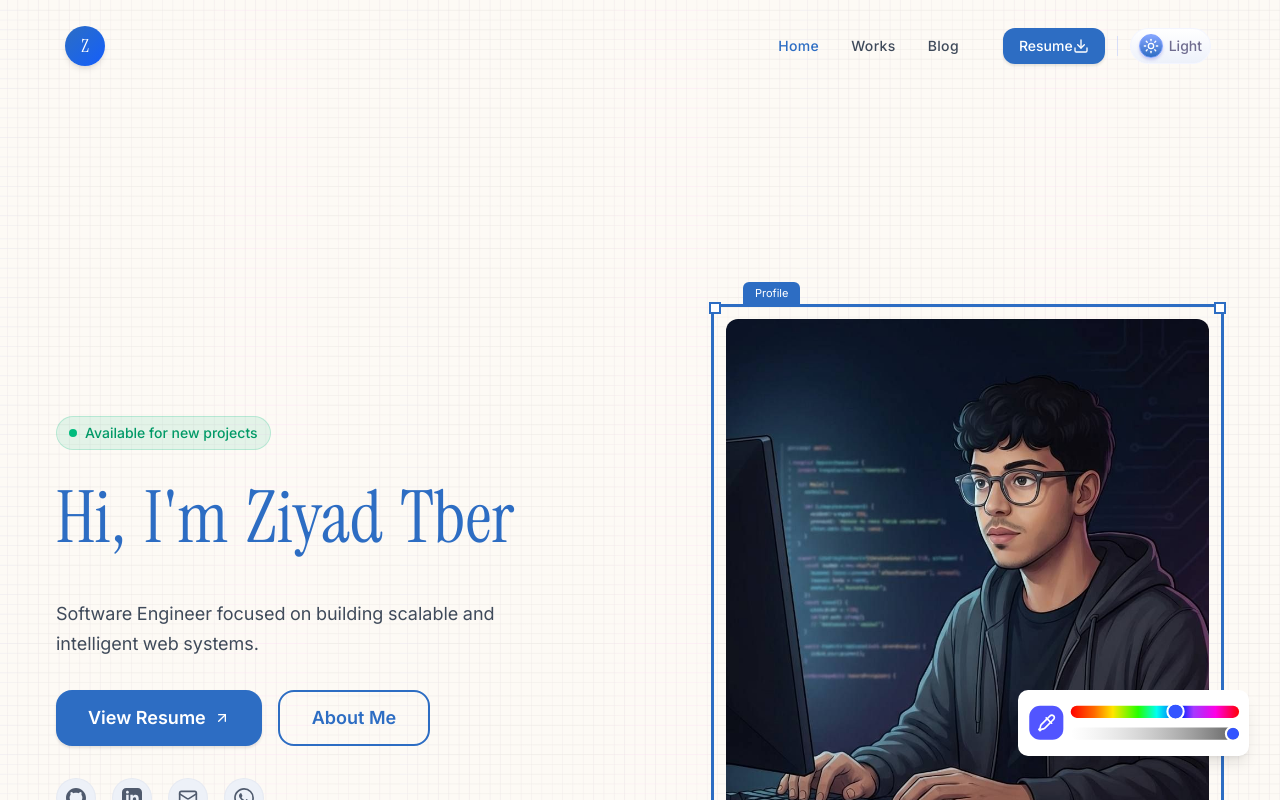
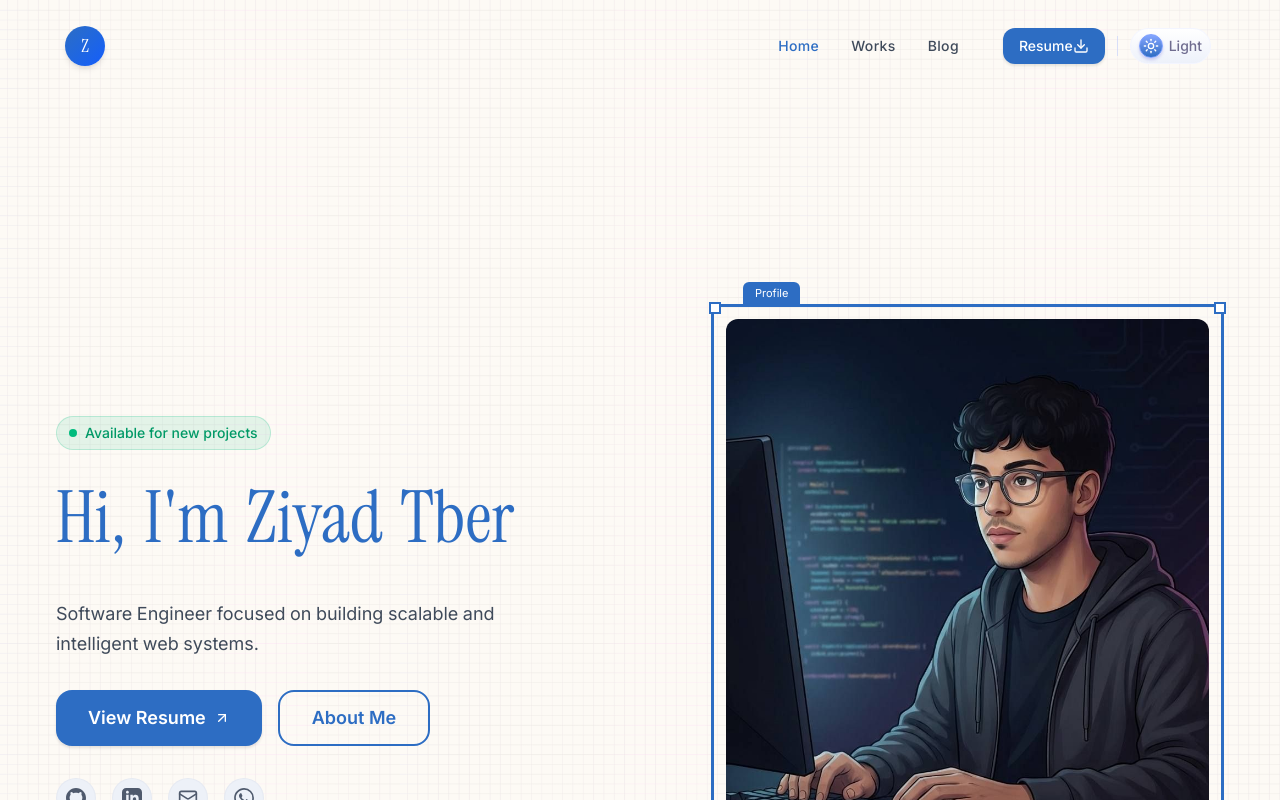
Before and after one commit to ziyad455/protfilio, a React (Vite) app: page / in a window 1280 px wide. Shown: the top 800 px of the page. Built offline with nearby package versions, Linux system fonts and the light colour scheme.

Commit message:
Removed the color-picker overlay near the hero profile image

```diff
--- a/src/components/sections/hero/HeroCard.tsx
+++ b/src/components/sections/hero/HeroCard.tsx
@@ -15,7 +15,6 @@ export const HeroCard = ({
     className,
 }: HeroCardProps) => {
     const caseRef = useRef<HTMLDivElement>(null);
-    const colorRef = useRef<SVGSVGElement>(null);
     const indicatorRef = useRef<HTMLDivElement>(null);
 
     useEffect(() => {
@@ -32,7 +31,6 @@ export const HeroCard = ({
         let rafId = 0;
 
         const webCaseStrength = 25;
-        const colorStrength = 50;
         const cursorEasing = 0.12;
         const parallaxEasing = 0.08;
 
@@ -86,13 +84,6 @@ export const HeroCard = ({
                 const currentX = currentMatrix.m41 || 0;
                 const currentY = currentMatrix.m42 || 0;
                 caseRef.current.style.transform = `translate3d(${currentX + (targetWebCaseX - currentX) * parallaxEasing}px, ${currentY + (targetWebCaseY - currentY) * parallaxEasing}px, 0)`;
-            }
-
-            if (colorRef.current) {
-                const targetX = mouseX * colorStrength;
-                const targetY = mouseY * colorStrength;
-                const currentMatrix = new DOMMatrix(getComputedStyle(colorRef.current).transform);
-                colorRef.current.style.transform = `translate3d(${currentMatrix.m41 + (targetX - currentMatrix.m41) * parallaxEasing}px, ${currentMatrix.m42 + (targetY - currentMatrix.m42) * parallaxEasing}px, 0)`;
             }
 
             // Custom cursor
@@ -156,38 +147,6 @@ export const HeroCard = ({
                 </div>
             </div>
 
-            <div>
-                <svg ref={colorRef} width="275" height="66" viewBox="0 0 275 66" fill="none" xmlns="http://www.w3.org/2000/svg"
-                    className="pointer-events-none absolute md:right-[-25px] right-[-16px] top-[65%] md:max-w-[45%] max-w-[50%] z-30 rounded-[10px] shadow-[var(--shadow-lg)] transition-transform duration-300 ease-out will-change-transform bg-white">
-                    <rect x="0.5" y="0.5" width="274" height="65" rx="11.5" fill="white" />
-                    <rect x="13.4" y="12.4" width="40.6" height="40.6" rx="12.9" fill="#5255FF" />
-                    <path d="M41.7 25.2C42.5 26 42.5 27.2 41.7 28L38.9 30.8L36.1 28L38.9 25.2C39.7 24.4 40.9 24.4 41.7 25.2ZM43.1 23.8C41.6 22.2 39 22.2 37.5 23.8L34.7 26.6L34.3 26.2C33.9 25.8 33.3 25.8 32.9 26.2C32.5 26.6 32.5 27.3 32.9 27.6L33.2 28L27 34.2C26.5 34.8 26.1 35.5 25.9 36.3L25.6 38C25.5 38.4 25.3 38.8 25 39L24.1 40C23.7 40.4 23.7 41 24.1 41.4L25.5 42.8C25.9 43.2 26.5 43.2 26.9 42.8L27.9 41.9C28.1 41.6 28.5 41.4 28.9 41.3L30.6 41C31.4 40.8 32.1 40.4 32.7 39.9L38.9 33.7L39.3 34.1C39.7 34.4 40.3 34.4 40.7 34.1C41.1 33.7 41.1 33 40.7 32.6L40.3 32.2L43.1 29.4C44.7 27.9 44.7 25.3 43.1 23.8ZM34.7 29.4L37.5 32.2L31.3 38.5C31 38.7 30.6 38.9 30.2 39L28.5 39.4C27.7 39.5 27 39.9 26.5 40.4C27 39.9 27.4 39.2 27.5 38.4L27.9 36.7C28 36.3 28.2 35.9 28.4 35.6L34.7 29.4Z" fill="white" />
-                    <rect x="62.8" y="12.4" width="200.5" height="14.5" rx="7.2" fill="url(#paint0_linear)" />
-                    <circle cx="187.6" cy="19.4" r="8.4" fill="#3354FF" />
-                    <circle cx="187.6" cy="19.4" r="9.7" stroke="white" strokeWidth="2.5" />
-                    <rect x="62.8" y="38.5" width="200.5" height="14.5" rx="7.2" fill="url(#paint1_linear)" />
-                    <circle cx="256.1" cy="45.8" r="7.2" fill="#3354FF" />
-                    <circle cx="256.1" cy="45.8" r="8.5" stroke="white" strokeWidth="2.5" />
-                    <defs>
-                        <linearGradient id="paint0_linear" x1="62.8" y1="12.4" x2="263.4" y2="12.4" gradientUnits="userSpaceOnUse">
-                            <stop stopColor="#FF0000" />
-                            <stop offset="0.14" stopColor="#FF6B00" />
-                            <stop offset="0.25" stopColor="#FFE600" />
-                            <stop offset="0.4" stopColor="#24FF00" />
-                            <stop offset="0.51" stopColor="#00FFF0" />
-                            <stop offset="0.66" stopColor="#0029FF" />
-                            <stop offset="0.73" stopColor="#8F00FF" stopOpacity="0.78" />
-                            <stop offset="0.86" stopColor="#FF00E5" />
-                            <stop offset="1" stopColor="#FF0000" />
-                        </linearGradient>
-                        <linearGradient id="paint1_linear" x1="62.8" y1="45.8" x2="263.4" y2="45.8" gradientUnits="userSpaceOnUse">
-                            <stop stopColor="#C4C4C4" stopOpacity="0" />
-                            <stop offset="1" stopColor="#5E5E5E" />
-                        </linearGradient>
-                    </defs>
-                </svg>
-            </div>
-
             {title && (
                 <div className="absolute left-[32px] text-center top-[-22px] h-[22px] leading-[22px] w-auto px-3 overflow-hidden rounded-tl-[6px] rounded-tr-[6px] bg-primary dark:bg-primary">
                     <p className="text-[11px] font-normal text-center text-white">{title}</p>
```
